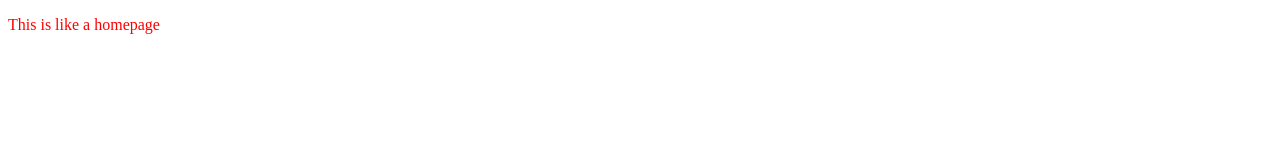
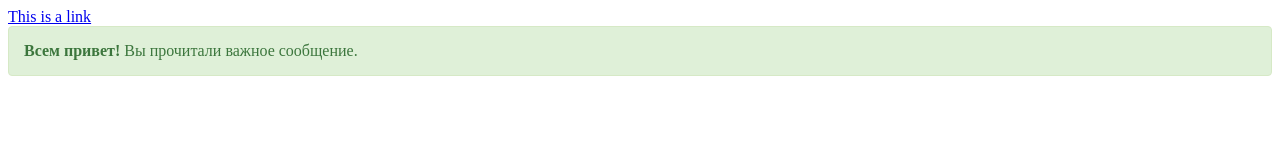
Before and after one commit to af1283/af1283.github.io, a plain HTML site: page index.html in a window 1280 px wide. Drawn offline with Linux system fonts and the light colour scheme.

Commit message:
Add files via upload

```diff
--- a/index.html
+++ b/index.html
@@ -1,6 +1,25 @@
- <!DOCTYPE html>
+<!DOCTYPE HTML>
 <html>
-<body>
- <p style="color:red">This is like a homepage</p>
-</body>
+ <head>
+<style>
+.alert {
+  padding: 15px;
+  border: 1px solid #d6e9c6;
+  border-radius: 4px;
+  color: #3c763d;
+  background-color: #dff0d8;
+}
+</style>
+ </head>
+ <body>
+<a href="https://www.w3schools.com">This is a link</a>
+<script>
+  let div = document.createElement('div');
+  div.className = "alert";
+  div.innerHTML = "<strong>Всем привет!</strong> Вы прочитали важное сообщение.";
+
+  document.body.append(div);
+</script>
+
+ </body>
 </html>
```
